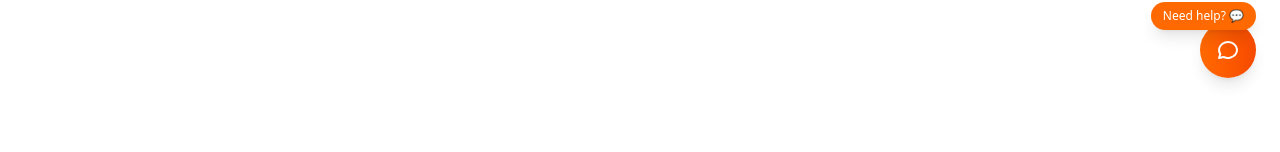
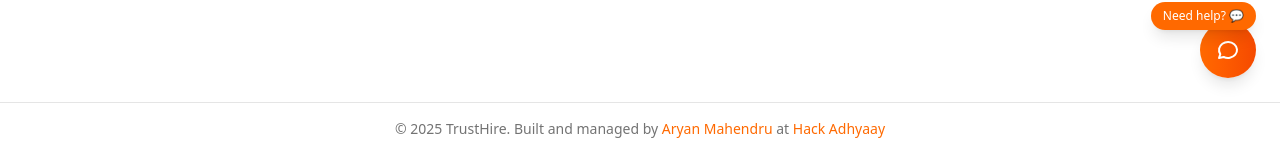
Before and after one commit to TheAryan77/Gig_worker, a Next.js app: page /choice in a window 1280 px wide. Shown: the part 698-850 px from the top of the page. Before the commit the page ends 800 px from the top, so only its background shows below. Built offline with nearby package versions, Linux system fonts and the light colour scheme.

Commit message:
Add copyright footer

```diff
--- a/app/layout.tsx
+++ b/app/layout.tsx
@@ -32,6 +32,10 @@ export default function RootLayout({
         <ConditionalAppbar/>
         {children}
         <ChatBot />
+        {/* Footer */}
+        <footer className="w-full py-4 text-center text-sm text-neutral-500 dark:text-neutral-400 border-t border-neutral-200 dark:border-neutral-800 bg-white dark:bg-neutral-900">
+          <p>© {new Date().getFullYear()} TrustHire. Built and managed by <span className="text-orange-500 font-medium">Aryan Mahendru</span> at <span className="text-orange-500 font-medium">Hack Adhyaay</span></p>
+        </footer>
       </body>
     </html>
   );
```
